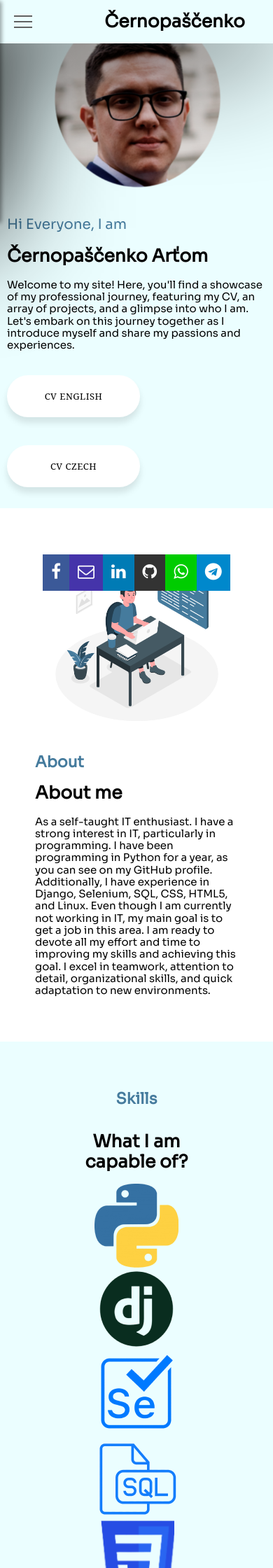
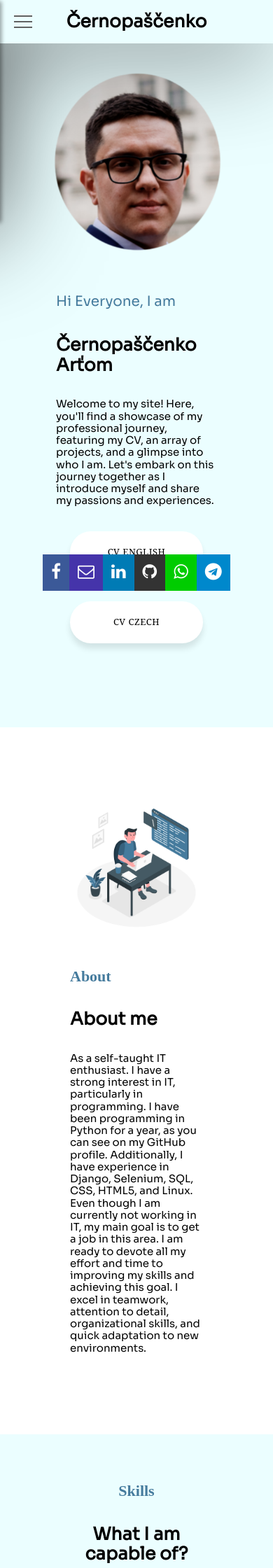
Before and after one commit to uzuran/my_django_project, a Django app: page / in a window 390 px wide. Shown: the top 2240 px of the page at 70% size. Run offline with Django 5.2, Linux system fonts and the light colour scheme.

Commit message:
- Changes made in css for adaptive response. - Make main.js, with small function allowed users auto-hiding menu after they click on menu item.

```diff
--- a/my_portfolio_web_app/templates/index.html
+++ b/my_portfolio_web_app/templates/index.html
@@ -23,7 +23,6 @@
       <a href="https://wa.me/+420704214083" class="whatsup"><i class="fa fa-whatsapp"></i></a>
       <a href="https://t.me/+420704214083" class="telegram"><i class="fa fa-telegram" aria-hidden="true"></i></a>
     </div>
-
     <div class="navbar">
       <h1 class="logo-name">Černopaščenko</h1>
       <div class="hamburger_menu">
@@ -37,7 +36,6 @@
           <li><a class="menu__item" href="#skills">Skills</a></li>
           <li><a class="menu__item" href="#projects">Projects</a></li>
           <li><a class="menu__item" href="#contacts">Contacts</a></li>
-
         </ul>
       </div>
     </div>
@@ -132,5 +130,6 @@
         </footer>
       </div>
     </div>
+  <script src="{% static 'js/main.js' %}"></script>
   </body>
 </html>
--- a/static/css/hamburger.css
+++ b/static/css/hamburger.css
@@ -9,12 +9,9 @@
   flex-direction: row;
   align-items: center;
   justify-content: space-around;
-    filter: drop-shadow(0px 10px 81px rgba(0, 0, 0, 0.97));
+  filter: drop-shadow(0px 10px 70px rgba(0, 0, 0, 0.651));
 }
-.logo-name {
-    text-align: right;
-    margin-right: 40px;
-}
+
 #menu__toggle {
   display: none;
 }
@@ -35,9 +32,7 @@ ul {
 a {
   text-decoration: none;
   color: #000;
-
 }
-
 li:hover {
   cursor: pointer;
   color: white;
@@ -46,7 +41,7 @@ ul {
   background-color: #16334410;
 }
 
-@media only screen and (max-width: 900px){
+@media only screen and (max-width: 900px) {
   #menu__toggle {
     opacity: 0;
   }
@@ -117,10 +112,9 @@ ul {
     text-decoration: none;
     transition-duration: 0.25s;
   }
-      .menu__item:hover {
-        background-color: #cfd8dc;
+
+  .navbar {
+    justify-content: center;
   }
-      .navbar {
-        display: block;
+
 }
-}
--- a/static/css/main.css
+++ b/static/css/main.css
@@ -2,12 +2,12 @@ body {
   margin: 0;
   background-color: #ebfeff;
 }
-.portfolio {
+.wraper{
   max-width: 1500px;
   margin: auto;
-  filter: drop-shadow(0px 10px 81px rgba(0, 0, 0, 0.97));
+  filter: drop-shadow(0px 10px 50px rgba(0, 0, 0, 0.1));
 }
-.head {
+.wraper-head {
   background-color: #ebfeff;
   font-family: "Sora";
 }
@@ -26,18 +26,20 @@ body {
 .ft1 {
   width: 400px;
 }
+
 .about {
   display: flex;
   justify-content: space-between;
   align-items: center;
-  padding: 50px;
+  padding: 100px;
   font-size: 20px;
   font-style: normal;
   background-color: white;
-  gap: 200px;
+  gap: 100px;
 }
+
 .button-for-download {
-  margin: 20px 0px;
+  margin: 20px;
   width: 190px;
   height: 60px;
   font-family: "serif";
@@ -49,7 +51,7 @@ body {
   background-color: #fff;
   border: none;
   border-radius: 35px;
-  box-shadow: 0px 8px 10px rgba(0, 0, 0, 0.1);
+  box-shadow: 0px 8px 8px rgba(0, 0, 0, 0.1);
   cursor: pointer;
   outline: none;
 }
@@ -81,7 +83,7 @@ h2 {
 footer {
   display: flex;
   flex-direction: column;
-  padding: 0 100px;
+  padding:100px ;
   background-color: #ebfeff;
 }
 .greetings {
@@ -94,87 +96,56 @@ footer {
   font-size: 15px;
   font-style: regular;
 }
-.text {
-  margin-bottom: 0px;
-}
+
 .text-about-me {
   font-family: "Sora";
   font-size: 15px;
   font-style: regular;
 }
 /* For tablets and smaller screens (up to 900px wide) */
-@media only screen and (max-width: 900px) {
+@media only screen and (max-width: 1000px) {
   .header {
     flex-direction: column-reverse;
-    padding: 50px;
+    padding: 100px;
     gap: 30px;
   }
   .about {
     flex-direction: column;
     gap: 50px;
   }
-  .skills-icons .text {
+  .button {
+    display: flex;
+    justify-content: center;
+    padding: 20px;
+  }
+  .skills-icons {
     display: flex;
     flex-wrap: wrap;
     flex-direction: row;
     justify-content: space-around;
+    gap: 50px;
   }
+  .ft2 {
+    max-width: 100%; /* Reduce width on smaller screens to avoid overflow */
+}
 }
 
 /* For mobile phones (up to 600px wide) */
 @media only screen and (max-width: 600px) {
-  .header {
-    padding: 20px;
-    gap: 20px;
-  }
   .about {
     gap: 30px;
   }
-  .skills-icons .text {
-    flex-direction: column;
-    align-items: center;
+  .skills-icons  {
     gap: 10px;
   }
+  .button{
+    flex-direction: column;
+  }
+  .text {
+    display: flex;
+    flex-wrap: wrap;
+    flex-direction: column;
+    justify-content: space-around;
+  }
+
 }
-
-/* For very small screens (up to 400px wide) */
-@media only screen and (max-width: 400px) {
-  .header {
-    padding: 10px;
-    gap: 10px;
-  }
-  .about {
-    gap: 20px;
-  }
-  .skills-icons .text {
-    flex-direction: column;
-    align-items: center;
-    gap: 5px;
-  }
-  .skills-icons{
-    display: flex;
-    flex-direction: column;
-    align-items: center;
-  }
-}
-
-
-.ft2 {
-  height: auto; /* Maintain the aspect ratio of the image */
-  display: block; /* Remove any default inline spacing/margins */
-  margin: 0 auto; /* Center the image horizontally if it’s a block-level element */
-}
-
-/* For specific adjustments on mobile devices */
-@media only screen and (max-width: 600px) {
-  .ft2 {
-      max-width: 90%; /* Reduce width on smaller screens to avoid overflow */
-  }
-}
-
-/* For very small screens */
-@media only screen and (max-width: 400px) {
-  .ft2 {
-      max-width: 90%; /* Further reduce width for very small screens */
-  }
-}
--- a/static/css/projects.css
+++ b/static/css/projects.css
@@ -1,4 +1,3 @@
-
 .projects {
     display: flex;
     justify-content: space-between;
--- /dev/null
+++ b/static/js/main.js
@@ -0,0 +1,5 @@
+document.querySelectorAll('.menu__item').forEach(item => {
+    item.addEventListener('click', () => {
+      document.getElementById('menu__toggle').checked = false;
+    });
+  });
```
Lines whose indentation alone changed are shown as unchanged.
